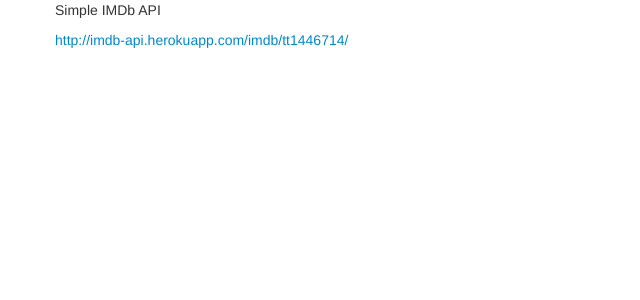
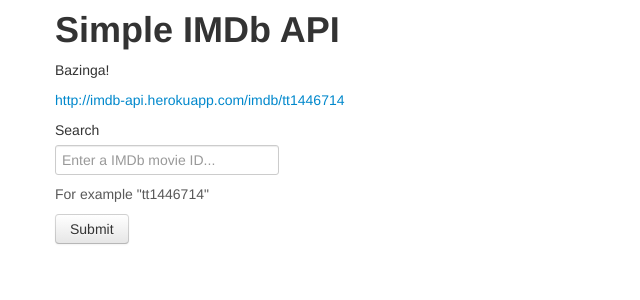
Before and after one commit to lithammer/imdb-api, a Flask app: page / in a window 1280 px wide. Shown: the top 300 px of the page, without its empty margins (0-640 px from the left). Run offline with Flask 2, Linux system fonts and the light colour scheme; some libraries are stand-ins or nearby versions.

Commit message:
Better front page.

```diff
--- a/app.py
+++ b/app.py
@@ -31,7 +31,7 @@ def image(file):
     return Response(image.content, mimetype=image.headers['content-type'])
 
 
-@app.route('/movie/<id>/')
+@app.route('/movie/<id>')
 @support_jsonp
 def imdb(id):
     url = 'http://www.imdb.com/title/{}/'
--- /dev/null
+++ b/static/css/custom.css
@@ -0,0 +1,4 @@
+#movie img {
+	float: left;
+	margin: 0.5em;
+}
--- /dev/null
+++ b/static/js/main.js
@@ -0,0 +1,22 @@
+$('form').submit(function(event) {
+	event.preventDefault();
+
+	var movie = $('#movie'),
+	id = $('#search-id').val();
+
+	movie.html('<img src="/static/img/loading.gif">');
+
+	var request = $.getJSON('/movie/' + id + '?h=150', function(data) {
+		var html = '';
+		html += '<img src="' + data.poster + '" class="thumbnail">';
+		html += '<h2>' + data.title + '</h2>';
+		html += '<p>Rating: ' + data.vote_average + ' (' + data.vote_count + ' votes)</p>';
+		html += '<p>Release date: ' + data.release_date + '</p>';
+		html += '<p>' + data.overview + '</p>';
+		movie.html(html);
+	});
+
+	request.fail(function(jqXHR, textStatus) {
+		movie.html('<div class="alert alert-error">Bad request!</div>');
+	});
+});
--- a/templates/index.html
+++ b/templates/index.html
@@ -6,16 +6,29 @@
 		<title>IMDB API</title>
 		<meta name="description" content="">
 		<meta name="viewport" content="width=device-width">
-		<link href="{{ url_for('static', filename='css/vendor/bootstrap.min.css') }}" rel="stylesheet">
-		<link href="{{ url_for('static', filename='css/vendor/bootstrap-responsive.min.css') }}" rel="stylesheet">
+		<link href="/static/css/vendor/bootstrap.min.css" rel="stylesheet">
+		<link href="/static/css/vendor/bootstrap-responsive.min.css" rel="stylesheet">
+		<link href="/static/css/custom.css" rel="stylesheet">
 	</head>
 	<body>
 		<div class="container">
-			<p>Simple IMDb API</p>
-			<p><a href="/movie/tt1446714/" target="_blank">http://imdb-api.herokuapp.com/imdb/tt1446714/</a></p>
+			<h1>Simple IMDb API</h1>
+			<p>Bazinga!</p>
+			<p><a id="example" href="/movie/tt1446714" target="_blank">http://imdb-api.herokuapp.com/imdb/tt1446714</a></p>
+
+			<form action="">
+				<label>Search</label>
+				<input type="text" id="search-id" placeholder="Enter a IMDb movie ID...">
+				<span class="help-block">For example "tt1446714"</span>
+				<button type="submit" class="btn">Submit</button>
+			</form>
+
+			<div id="movie" class="span8"></div>
 		</div>
+
 		<script src="//ajax.googleapis.com/ajax/libs/jquery/1.8.0/jquery.min.js"></script>
 		<script>window.jQuery || document.write('<script src="static/js/vendor/jquery-1.8.0.min.js"><\/script>')</script>
-		<script src="{{ url_for('static', filename='js/vendor/bootstrap.min.js') }}"></script>
+		<script src="/static/js/vendor/bootstrap.min.js"></script>
+		<script src="/static/js/main.js"></script>
 	</body>
 </html>
```
Also changed, not shown: static/img/loading.gif (added).
